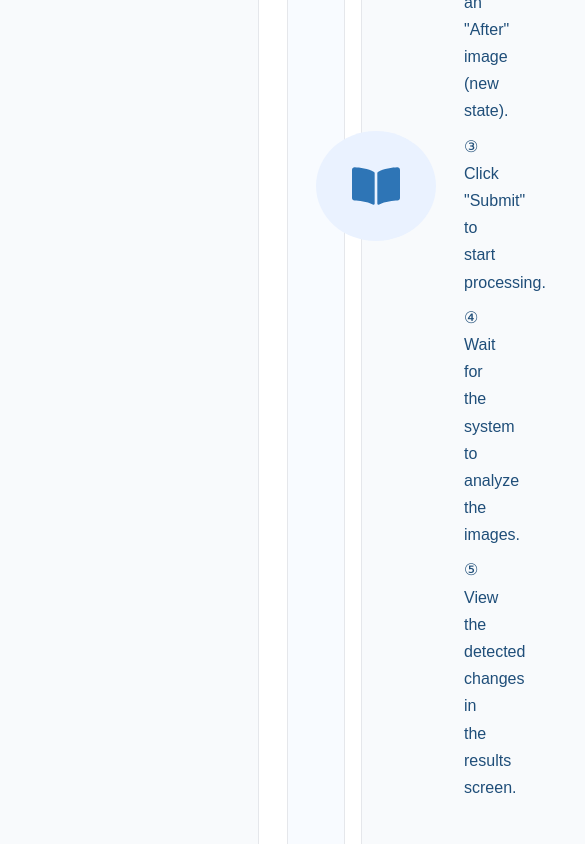
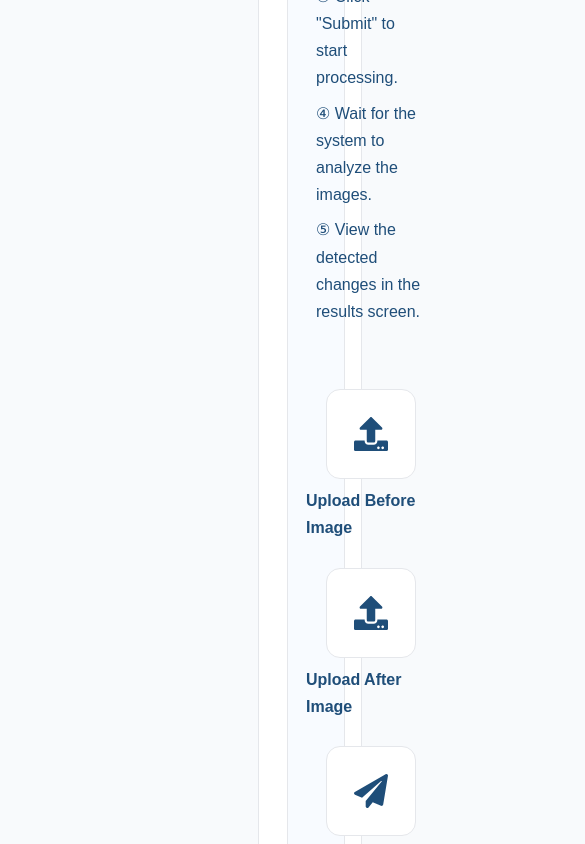
Before and after one commit to HIT-MEDLAB/BuildingChangeDetection, a React (Vite) app in the folder frontend/: page /help in a window 390 px wide. Shown: the part 860-1704 px from the top of the page, 585 px wide, since content can reach past the window. Built offline with nearby package versions, Linux system fonts and the light colour scheme; no server answers.

Commit message:
test: add API tests and polish help page

```diff
--- a/frontend/src/components/Sidebar.jsx
+++ b/frontend/src/components/Sidebar.jsx
@@ -3,7 +3,6 @@ import {
   FaLandmark,
   FaCloudUploadAlt,
   FaRegQuestionCircle,
-  FaChartBar,
   FaHistory,
 } from "react-icons/fa";
 
@@ -12,29 +11,28 @@ import "./Sidebar.css";
 function Sidebar() {
   return (
     <aside className="sidebar">
-
-      {/* System logo and title */}
+      {/* Display the system logo and product name */}
       <div className="sidebar-logo">
         <FaLandmark />
+
         <h2>Municipal Illegal Construction Detection System</h2>
       </div>
 
-      {/* Navigation menu */}
+      {/* Main navigation for pages that can be opened directly */}
       <nav>
         <NavLink to="/upload">
-          <FaCloudUploadAlt /> Upload
-        </NavLink>
-
-        <NavLink to="/results">
-          <FaChartBar /> Results
+          <FaCloudUploadAlt />
+          Upload
         </NavLink>
 
         <NavLink to="/history">
-          <FaHistory /> History
+          <FaHistory />
+          History
         </NavLink>
 
         <NavLink to="/help">
-          <FaRegQuestionCircle /> Help
+          <FaRegQuestionCircle />
+          Help
         </NavLink>
       </nav>
     </aside>
--- a/frontend/src/pages/Help.css
+++ b/frontend/src/pages/Help.css
@@ -47,46 +47,58 @@
   align-items: center;
 }
 
+/* ===== Workflow ===== */
+
 .steps {
   grid-column: 1 / -1;
   display: flex;
-    align-items: center;
-    justify-content: center;
-    flex-wrap: wrap;
-    gap: 14px;
-    margin-top: 20px;
+  justify-content: space-between;
+  align-items: flex-start;
+  gap: 18px;
+  margin-top: 28px;
 }
 
 .steps span {
   color: var(--color-teal);
-    font-size: 26px;
+  font-size: 28px;
   font-weight: bold;
+  margin-top: 34px;
+  flex-shrink: 0;
 }
 
 .step-box {
   width: 130px;
+  display: flex;
+  flex-direction: column;
+  align-items: center;
   text-align: center;
   color: var(--color-navy);
   font-weight: bold;
+  flex-shrink: 0;
 }
 
 .step-box div {
-    height: 60px;
+  width: 90px;
+  height: 90px;
   border: 1px solid #e5e7eb;
   border-radius: 14px;
-    display: grid;
-    place-items: center;
-    font-size: 28px;
+  display: flex;
+  justify-content: center;
+  align-items: center;
+  background: white;
   color: var(--color-navy);
-    background: white;
+  font-size: 34px;
 }
 
 .step-box p {
+  margin-top: 10px;
+  min-height: 48px;
   font-size: 14px;
-    line-height: 1.3;
-    margin-top: 8px;
+  line-height: 1.35;
   text-align: center;
 }
+
+/* ===== Tips / Issues ===== */
 
 .help-grid {
   display: grid;
@@ -97,37 +109,80 @@
 .green-card,
 .orange-card,
 .purple-card {
-    display: flex;
+  display: grid;
+  grid-template-columns: 110px 1fr;
   gap: 28px;
-    align-items: center;
+  align-items: start;
 }
 
-  .green-card { background: #f7fff9; }
-  .orange-card { background: #fffaf0; }
-  .purple-card { background: #fbf7ff; }
+.green-card {
+  background: #f7fff9;
+}
+
+.orange-card {
+  background: #fffaf0;
+}
+
+.purple-card {
+  background: #fbf7ff;
+}
 
 .circle {
+  width: 110px;
+  height: 110px;
   min-width: 110px;
-    height: 110px;
   border-radius: 50%;
-    display: grid;
-    place-items: center;
-    font-size: 48px;
+  display: flex;
+  justify-content: center;
+  align-items: center;
+  flex-shrink: 0;
 }
 
-  .blue { background: #eaf2ff; color: var(--color-teal); }
-  .green { background: #eaf8ee; color: #15803d; }
-  .orange { background: #fff2d8; color: #f59e0b; }
-  .purple { background: #f0e8ff; color: #6d28d9; }
+.circle svg {
+  width: 48px;
+  height: 48px;
+}
 
-  .blue-text { color: var(--color-teal); }
-  .green-text { color: #15803d; }
-  .orange-text { color: #f59e0b; }
-  .purple-text { color: #6d28d9; }
+.blue {
+  background: #eaf2ff;
+  color: var(--color-teal);
+}
+
+.green {
+  background: #eaf8ee;
+  color: #15803d;
+}
+
+.orange {
+  background: #fff2d8;
+  color: #f59e0b;
+}
+
+.purple {
+  background: #f0e8ff;
+  color: #6d28d9;
+}
+
+.blue-text {
+  color: var(--color-teal);
+}
+
+.green-text {
+  color: #15803d;
+}
+
+.orange-text {
+  color: #f59e0b;
+}
+
+.purple-text {
+  color: #6d28d9;
+}
 
 .help-card h3 {
   font-size: 22px;
   margin: 0 0 18px;
+  line-height: 1.3;
 }
 
 .help-card p {
@@ -137,43 +192,17 @@
   text-align: left;
 }
 
-  .steps {
-    display: flex;
-    align-items: center;
-    justify-content: space-between;
-    gap: 12px;
+.help-card p,
+.help-card h3 {
+  word-break: normal;
+  overflow-wrap: normal;
 }
 
-  .steps span {
-    color: var(--color-teal);
-    font-size: 28px;
-    font-weight: bold;
+.help-card div {
+  min-width: 0;
 }
 
-  .step-box {
-    width: 92px;
-    text-align: center;
-    color: var(--color-navy);
-    font-weight: bold;
-  }
-
-  .step-box div {
-    height: 76px;
-    border: 1px solid #e5e7eb;
-    border-radius: 14px;
-    display: grid;
-    place-items: center;
-    font-size: 34px;
-    color: var(--color-navy);
-    background: white;
-  }
-
-  .step-box p {
-    font-size: 13px;
-    line-height: 1.3;
-    margin-top: 8px;
-    text-align: center;
-  }
+/* ===== Info ===== */
 
 .info-box {
   display: flex;
@@ -191,16 +220,29 @@
   font-size: 28px;
 }
 
-  .help-card p,
-.help-card h3 {
-  word-break: normal;
-  overflow-wrap: normal;
+/* ===== Responsive ===== */
+
+@media (max-width: 900px) {
+
+  .help-grid {
+    grid-template-columns: 1fr;
   }
 
-.help-card div {
-  min-width: 0;
+  .wide-card {
+    grid-template-columns: 1fr;
   }
 
   .steps {
-  min-width: 560px;
+    justify-content: center;
+    flex-wrap: wrap;
   }
+
+  .steps span {
+    display: none;
+  }
+
+  .circle {
+    margin: 0 auto;
+  }
+
+}
--- a/frontend/src/pages/Help.jsx
+++ b/frontend/src/pages/Help.jsx
@@ -14,16 +14,18 @@ import "./Help.css";
 function Help() {
   return (
     <div className="help-page">
-      {/* Main page title */}
+      {/* Main page heading */}
       <h1 className="help-title">Help</h1>
 
       <main className="help-content">
+        {/* Page introduction */}
         <h2>Help & Instructions</h2>
+
         <p className="help-subtitle">
           Find information and guidance to use the system effectively.
         </p>
 
-        {/* User workflow explanation */}
+        {/* Explain the complete inspection workflow */}
         <section className="help-card wide-card">
           <div className="circle blue">
             <FaBookOpen />
@@ -31,6 +33,7 @@ function Help() {
 
           <div>
             <h3 className="blue-text">1. How to Use the System</h3>
+
             <p>① Upload a "Before" image (old state).</p>
             <p>② Upload an "After" image (new state).</p>
             <p>③ Click "Submit" to start processing.</p>
@@ -38,21 +41,29 @@ function Help() {
             <p>⑤ View the detected changes in the results screen.</p>
           </div>
 
-          {/* Visual representation of the workflow */}
+          {/* Visual workflow shown with icons */}
           <div className="steps">
             <Step icon={<FaUpload />} text="Upload Before Image" />
+
             <span>→</span>
+
             <Step icon={<FaUpload />} text="Upload After Image" />
+
             <span>→</span>
+
             <Step icon={<FaPaperPlane />} text="Submit" />
+
             <span>→</span>
+
             <Step icon={<FaSpinner />} text="Processing" />
+
             <span>→</span>
+
             <Step icon={<FaChartBar />} text="View Results" />
           </div>
         </section>
 
-        {/* Tips and common issues section */}
+        {/* Helpful tips and common problems */}
         <div className="help-grid">
           <section className="help-card green-card">
             <div className="circle green">
@@ -61,6 +72,7 @@ function Help() {
 
             <div>
               <h3 className="green-text">2. Tips for Better Results</h3>
+
               <p>✓ Use images of the same location.</p>
               <p>✓ Try to upload images from similar angles.</p>
               <p>✓ Higher quality images give better results.</p>
@@ -74,13 +86,16 @@ function Help() {
 
             <div>
               <h3 className="orange-text">3. Common Issues</h3>
+
               <p>
                 ● <b>Images are not similar:</b> Results may be inaccurate.
               </p>
+
               <p>
-                ● <b>Upload failed:</b> Try again with a supported file
-                (JPG/PNG).
+                ● <b>Upload failed:</b> Try again with a supported JPG or PNG
+                file.
               </p>
+
               <p>
                 ● <b>No changes detected:</b> The system may not detect small
                 differences.
@@ -97,6 +112,7 @@ function Help() {
 
           <div>
             <h3 className="purple-text">4. Contact Support</h3>
+
             <p>
               If you need further assistance or encounter any issues, please
               contact your system administrator.
@@ -104,9 +120,10 @@ function Help() {
           </div>
         </section>
 
-        {/* Additional information */}
+        {/* Additional information for inspectors */}
         <div className="info-box">
           <FaInfoCircle />
+
           <span>
             For more information about the system and its capabilities, please
             refer to the user manual or contact support.
@@ -117,10 +134,10 @@ function Help() {
   );
 }
 
-/* Reusable component that displays a single step in the workflow */
+/* Reusable component that displays one step in the workflow */
 function Step({ icon, text }) {
   return (
-    <div className="help-step-box">
+    <div className="step-box">
       <div>{icon}</div>
       <p>{text}</p>
     </div>
```
Also changed, not shown: 1 other file (tests, documents, lock files or other folders). Lines whose indentation alone changed are shown as unchanged.
